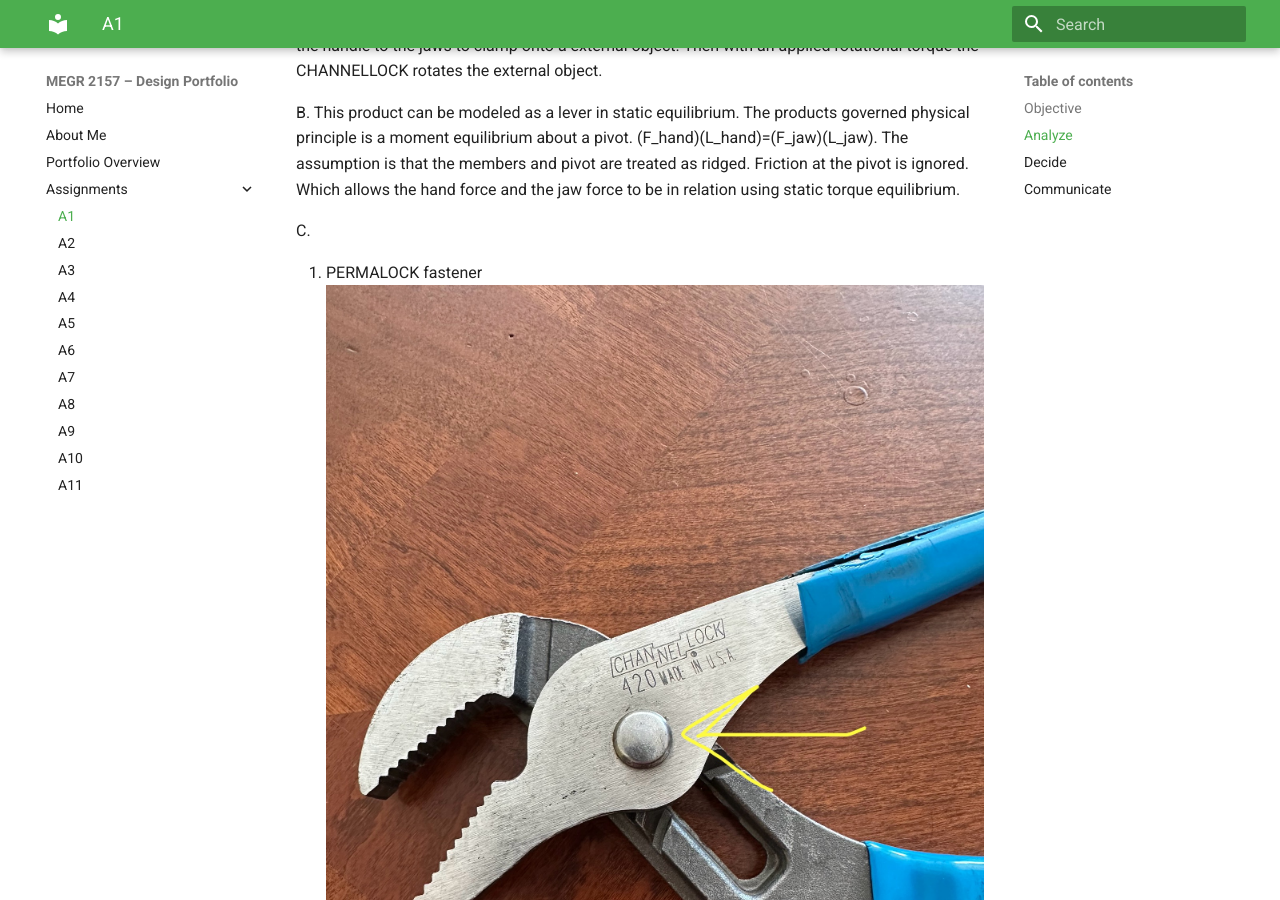
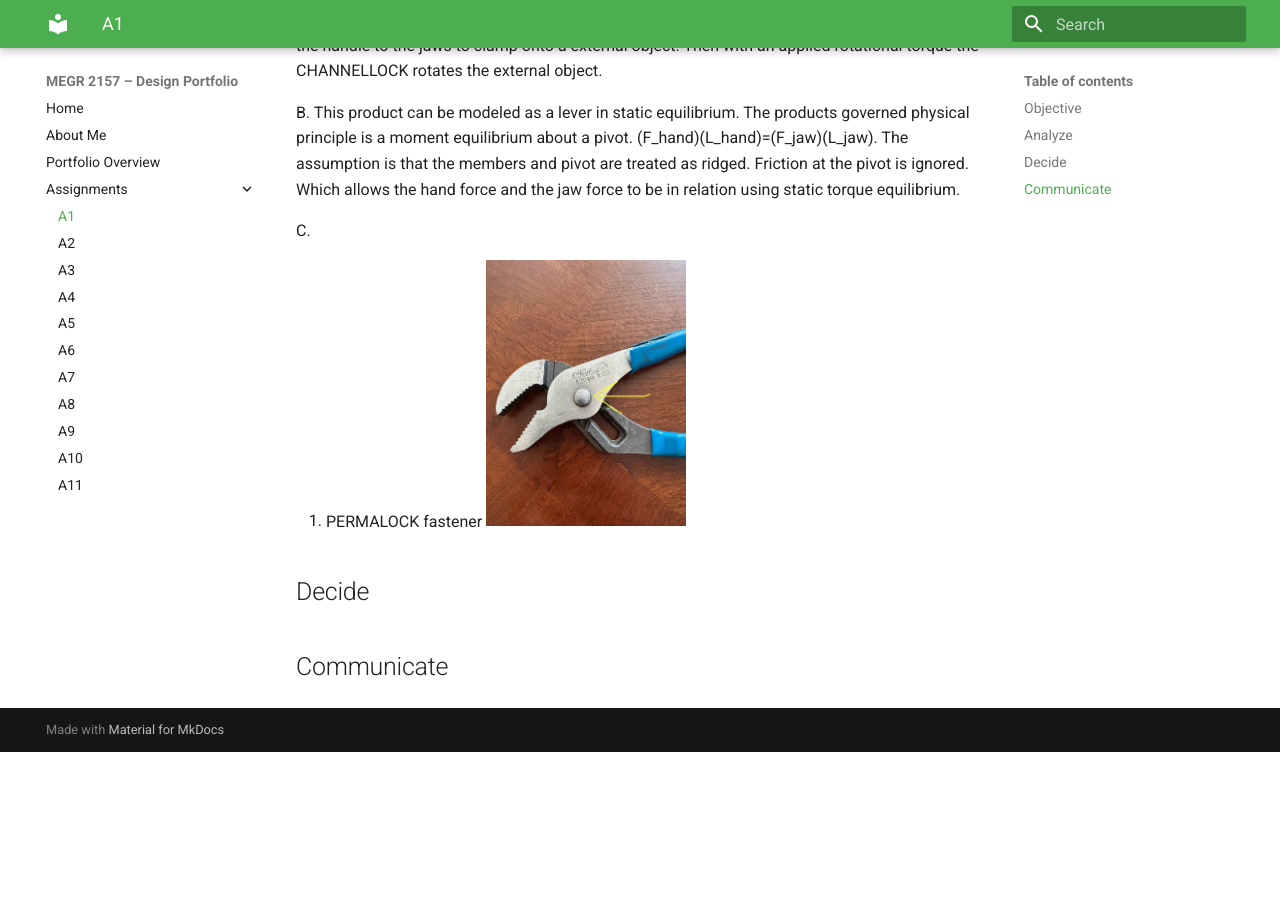
Before and after one commit to LeviElliott-ME/megr2157-portfolio, an MkDocs documentation site: the page built from docs/assignments/A01/index.md, in a window 1280 px wide and 900 px high, scrolled down 1092 px. Built offline with MkDocs 1.6.1 and Material for MkDocs 9.7.7, drawn with Linux system fonts in a browser that asks for light colours; after the commit the page ends 1844 px from its top, so only the background shows below that.

Commit message:
Fix image tag formatting for PERMALOCK fastener

```diff
--- a/docs/assignments/A01/index.md
+++ b/docs/assignments/A01/index.md
@@ -26,7 +26,7 @@ B. This product can be modeled as a lever in static equilibrium. The products go
 C.
 
 1. PERMALOCK fastener
-![CHANNELLOCK PERMALOCK fastener](IMG_E6532.JPG) <IMG src="IMG_E6532.JPG" alt="Alt Text" width="200" height="200">
+<IMG src="IMG_E6532.JPG" alt="Alt Text" width="200" height="200">
 
 
 
```
